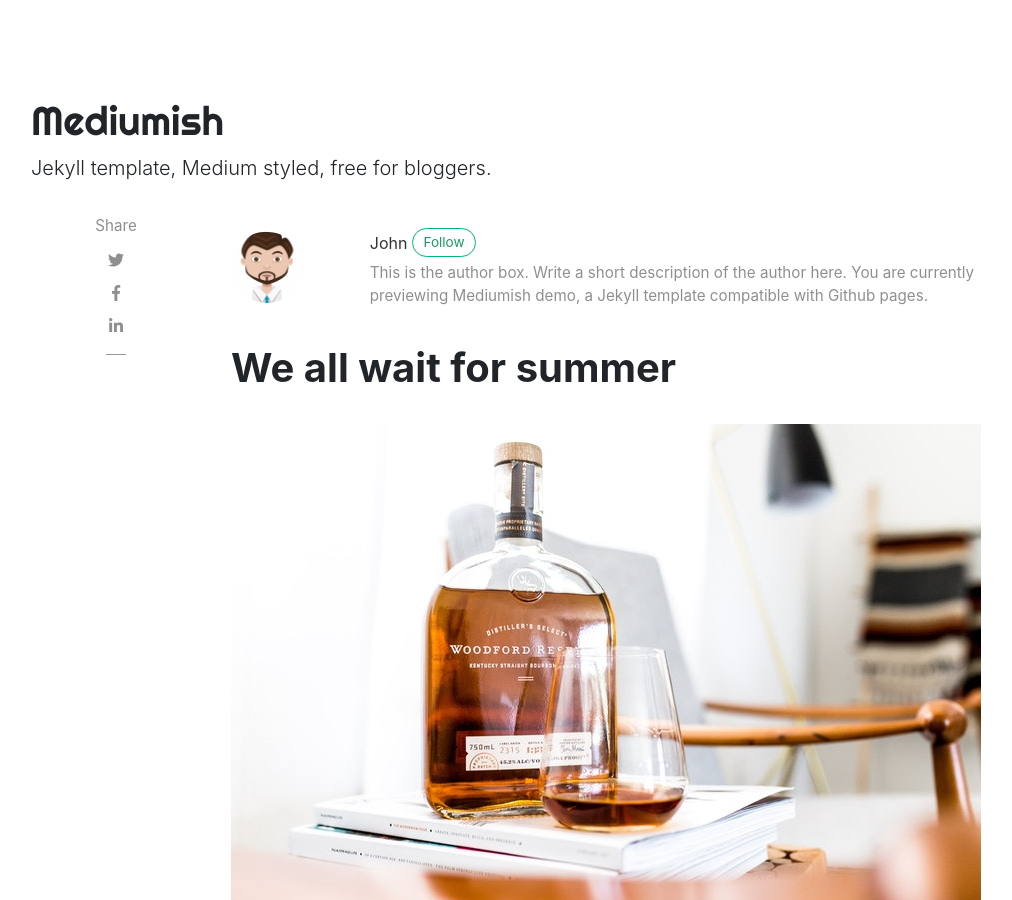
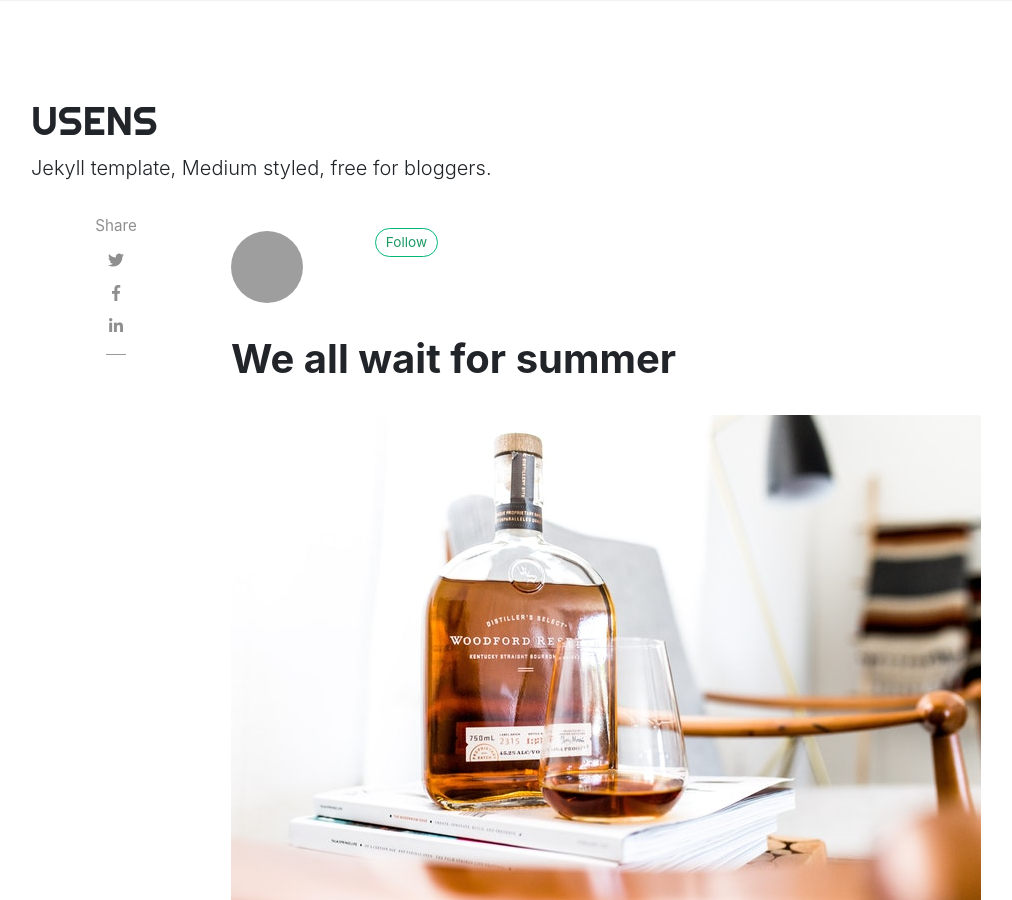
Before and after one commit to finetower/usens, a Jekyll site: the page built from _posts/2018-01-12-we-all-wait-for-summer.md, in a window 1280 px wide and 900 px high. Shown: the whole window, without its empty margins (54-1066 px from the left). Built offline with Jekyll 4.4.1, drawn with Linux system fonts in a browser that asks for light colours; nearby versions of some CDN libraries; comment, search, counter and statistics services are not loaded; some of the changed text lies outside the part shown; grey boxes are pictures that could not be loaded.

Commit message:
Update _config.yml

```diff
--- a/_config.yml
+++ b/_config.yml
@@ -1,6 +1,6 @@
 # Site
-name: "Mediumish"
-title: "Mediumish"
+name: "USENS"
+title: "USENS"
 description: "Jekyll template, Medium styled, free for bloggers."
 logo: 'assets/images/logo.png'
 favicon: 'assets/images/logo.png'
@@ -17,19 +17,10 @@ authors:
     name: Sal
     display_name: Sal
     gravatar: e56154546cf4be74e393c62d1ae9f9d4
-    email: wowthemesnet@gmail.com
+    email: finetower@naver.com
     web: https://www.wowthemes.net
     twitter: https://twitter.com/wowthemesnet
     description: "Author of Mediumish, a Bootstrap Medium styled template available for WordPress, HTML, Ghost and Jekyll. You are currently previewing Jekyll template demo."
-  john:
-    name: John
-    display_name: John
-    avatar: 'assets/images/avatar.png'
-    gravatar: b1cc14991db7a456fcd761680bbc8f81
-    email: wowthemesnet@gmail.com
-    web: https://www.wowthemes.net
-    twitter: https://twitter.com/wowthemesnet
-    description: "This is the author box. Write a short description of the author here. You are currently previewing Mediumish demo, a Jekyll template compatible with Github pages."
 
 # Plugins
 plugins:
```
